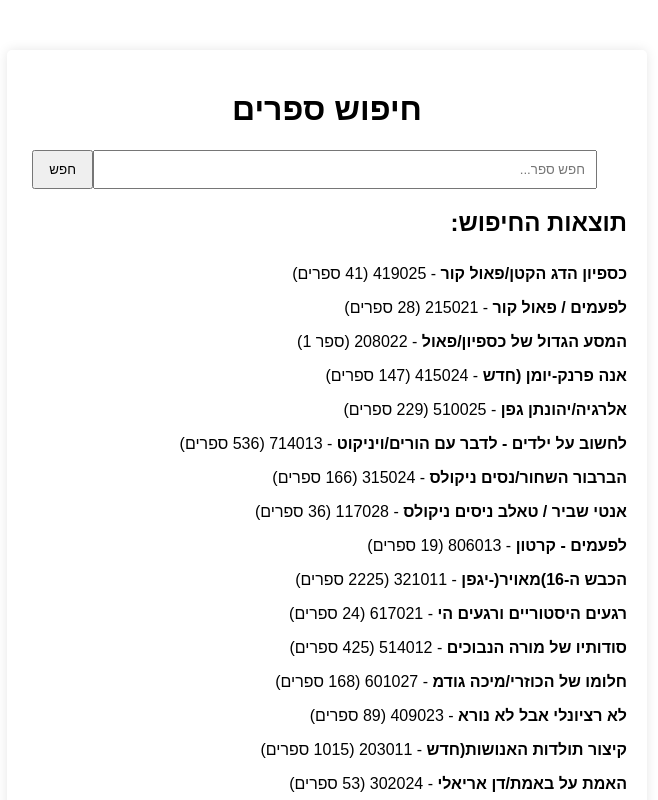
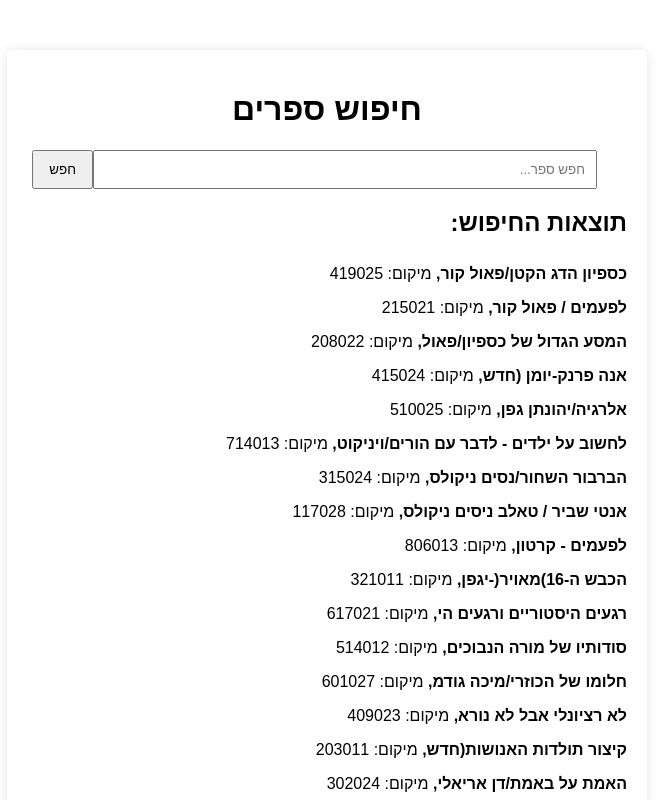
Before and after one commit to lielkeren/book-search-v1, an Angular app: page / in a window 1280 px wide. Both pictures are taken after a click on the button "חפש". Shown: the top 800 px of the page, without its empty margins (313-971 px from the left). Built offline with nearby package versions, Linux system fonts and the light colour scheme.

Commit message:
remove amount

```diff
--- a/src/app/app.component.html
+++ b/src/app/app.component.html
@@ -9,7 +9,7 @@
     <h2>תוצאות החיפוש:</h2>
     <ul>
       <li *ngFor="let book of searchResults">
-        <strong>{{ book.description }}</strong> - {{ book.location }} <span *ngIf="book.amount">({{ book.amount == 1 ? 'ספר '+ book.amount  : book.amount + ' ספרים' }})</span>
+        <strong>{{ book.description }},</strong>  מיקום: {{ book.location }}
       </li>
     </ul>
   </div>
```
